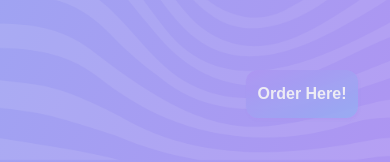
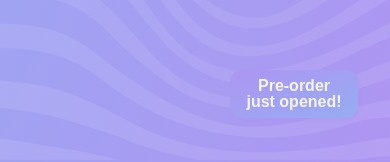
Before and after one commit to satriaalieff/bluepeabites, a Vue app: page / in a window 390 px wide. Shown: the part 682-844 px from the top of the page. Built offline with nearby package versions, Linux system fonts and the light colour scheme; a web font is replaced by a local one; what @iconify/tailwind4 would draw is missing.

Commit message:
preorder

```diff
--- a/src/App.vue
+++ b/src/App.vue
@@ -373,9 +373,9 @@ import { Pagination, Navigation, Autoplay } from 'swiper/modules'
       </section>
 
       <button
-        class="fixed w-28 h-12 rounded-xl lg:hidden bg-gradient-to-br from-primary to-secondary opacity-90 font-bold text-base bottom-8 right-8 animate-bounce font-secondary z-40 shadow-hero-button">
+        class="fixed w-32 h-12 rounded-xl lg:hidden bg-gradient-to-br from-primary to-secondary font-bold text-base bottom-8 right-8 animate-bounce font-secondary z-40 shadow-hero-button leading-4">
         <a href="https://wa.me/6281220406031?text=FORMAT%20ORDER%20%E2%80%93%20Donat%20Sehat%20Bunga%20Telang%20Blue%20Pea%20Bites%0A%0AHai%2C%20terima%20kasih%20sudah%20tertarik%20dengan%20donat%20sehat%20kami!%0ASilakan%20isi%20format%20berikut%20untuk%20melakukan%20preorder%0A%0ADATA%20PEMESAN%0ANama%3A%0ANo.%20HP%20%2F%20WhatsApp%3A%0AAlamat%20Lengkap%3A%0AMetode%20Pengiriman%3A%20(Pick%20Up%20%2F%20Delivery)%3A%0A%0APILIHAN%20PRODUK%0A-%20Signature%20Butterfly%0A-%20Chocolate%20Butterfly%0A-%20Matcha%20Butterfly%0A%0AJumlah%20Pesanan%20dan%20Varian%20Rasanya%3A%0A%0AMETODE%20PEMBAYARAN%0ATransfer%20ke%3A%0A-%20BCA%0A5776396890%20an.%20Rizka%20Puspa%20Etsuno%0A-%20Gopay%0A087772839737%20an.%20Allysandra%20Rafeyfa%20A"
-          target="_blank">Order Here!</a>
+          target="_blank">Pre-order<br>just opened!</a>
       </button>
 
     </div>
```
